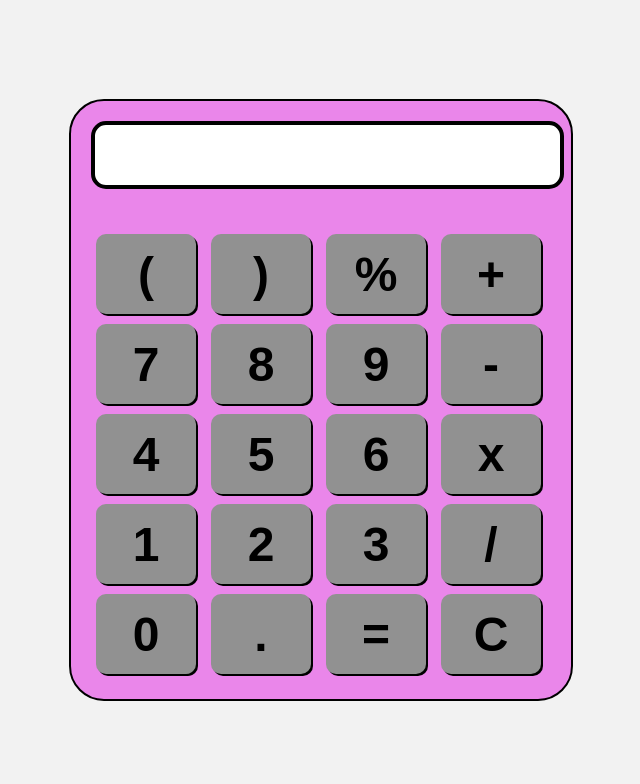
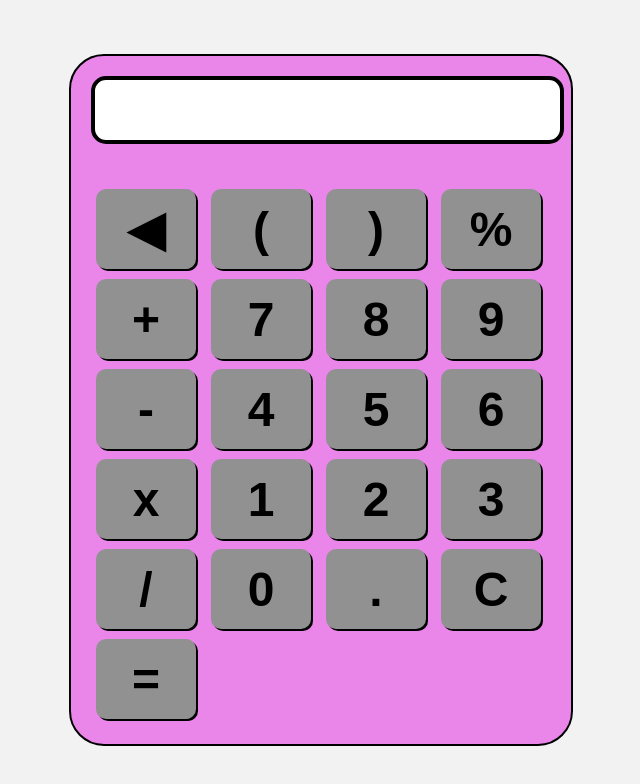
Before and after one commit to suraj072/suraj072.github.io, a plain HTML site: page index.html in a window 1280 px wide. Shown: the whole page, without its empty margins (319-959 px from the left). Drawn offline with Linux system fonts and the light colour scheme.

Commit message:
Update index.html

```diff
--- a/index.html
+++ b/index.html
@@ -10,6 +10,7 @@
     <div id="calculator">
         <input id="display" readonly>
         <div id="keys">
+            <button onclick="backspace()">&#x25c0;</button>
             <button onclick="appendToDisplay('&#40')">(</button>
             <button onclick="appendToDisplay('&#41')">)</button>
             <button onclick="appendToDisplay('%')">%</button>
@@ -28,8 +29,9 @@
             <button onclick="appendToDisplay('/')" class="operator-btn">/</button>
             <button onclick="appendToDisplay('0')">0</button>
             <button onclick="appendToDisplay('.')">.</button>
+            <button onclick="clearDisplay()" class="operator-btn">C</button>
             <button onclick="calculate()">=</button>
-            <button onclick="clearDisplay()" class="operator-btn">C</button>
+
         </div>
     </div>
     <script src="script.js"></script>
```
